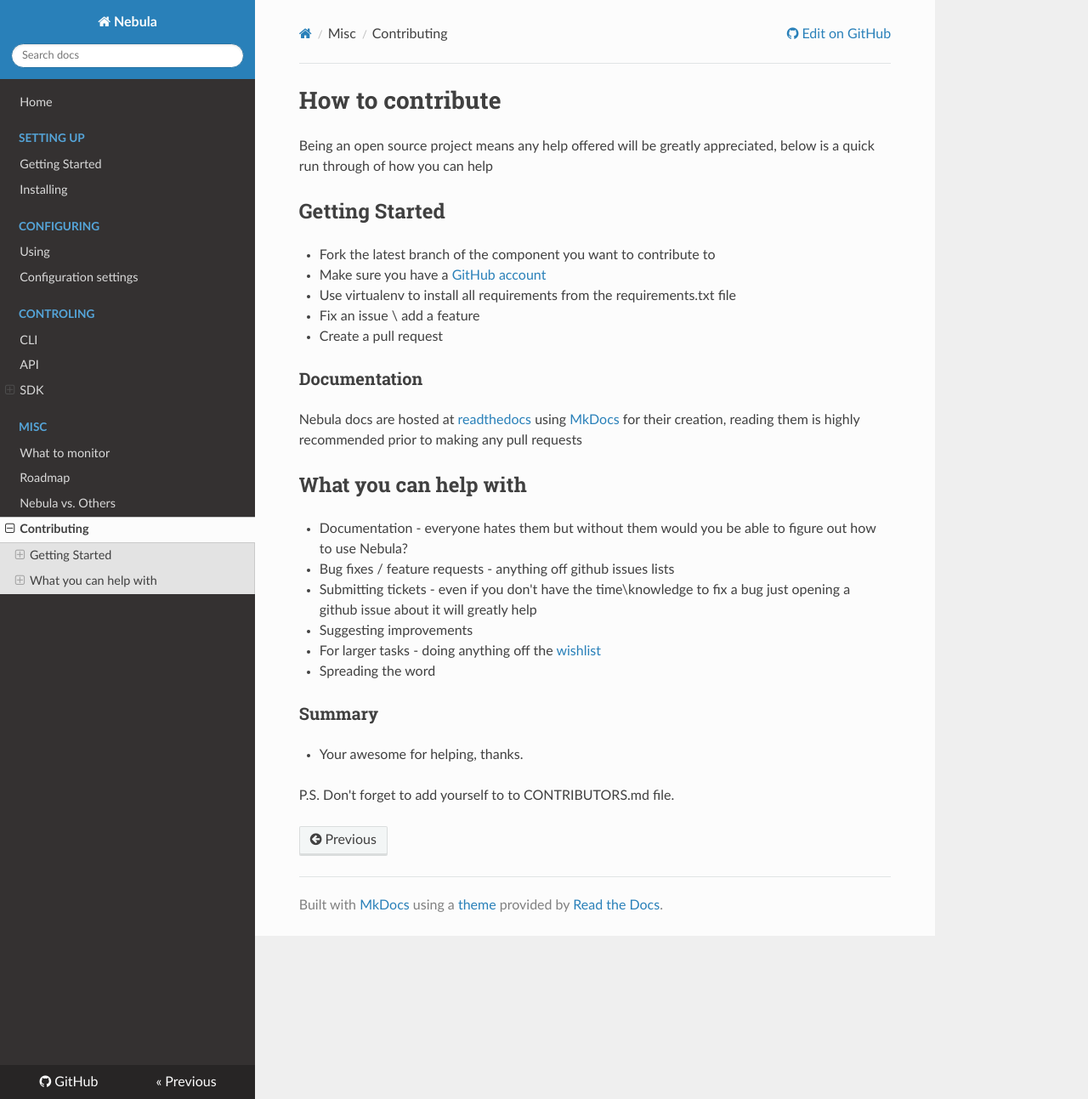
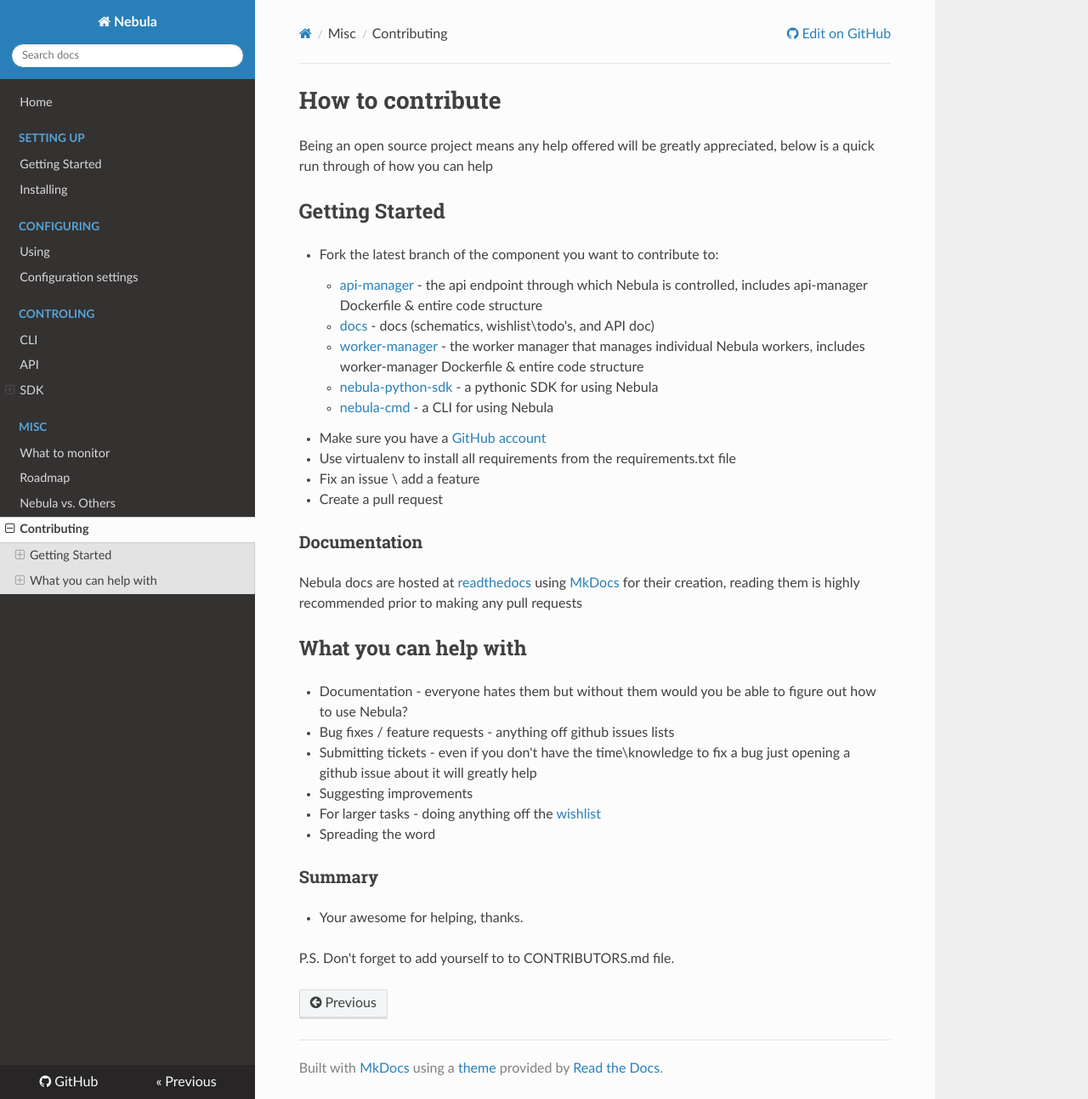
Before and after one commit to nebula-orchestrator/docs, an MkDocs documentation site: the page built from docs/contribute.md, in a window 1280 px wide and 1293 px high. Shown: the whole window at 85% size. Built offline with MkDocs 1.6.1, drawn with Linux system fonts in a browser that asks for light colours; nearby versions of some CDN libraries; old or Windows-style settings are respelled for this version of MkDocs.

Commit message:
adding redirect to all repos in the contrib docs

```diff
--- a/docs/contribute.md
+++ b/docs/contribute.md
@@ -5,7 +5,14 @@
 
 ## Getting Started
 
-* Fork the latest branch of the component you want to contribute to
+* Fork the latest branch of the component you want to contribute to:
+
+    * [api-manager](https://github.com/nebula-orchestrator/worker-manager) - the api endpoint through which Nebula is controlled, includes api-manager Dockerfile & entire code structure
+    * [docs](https://github.com/nebula-orchestrator/docs) - docs (schematics, wishlist\todo's, and API doc)
+    * [worker-manager](https://github.com/nebula-orchestrator/api-manager) - the worker manager that manages individual Nebula workers, includes worker-manager Dockerfile & entire code structure
+    * [nebula-python-sdk](https://github.com/nebula-orchestrator/nebula-python-sdk) - a pythonic SDK for using Nebula
+    * [nebula-cmd](https://github.com/nebula-orchestrator/nebula-cmd) - a CLI for using Nebula
+
 * Make sure you have a [GitHub account](https://github.com/signup/free)
 * Use virtualenv to install all requirements from the requirements.txt file
 * Fix an issue \ add a feature
```
